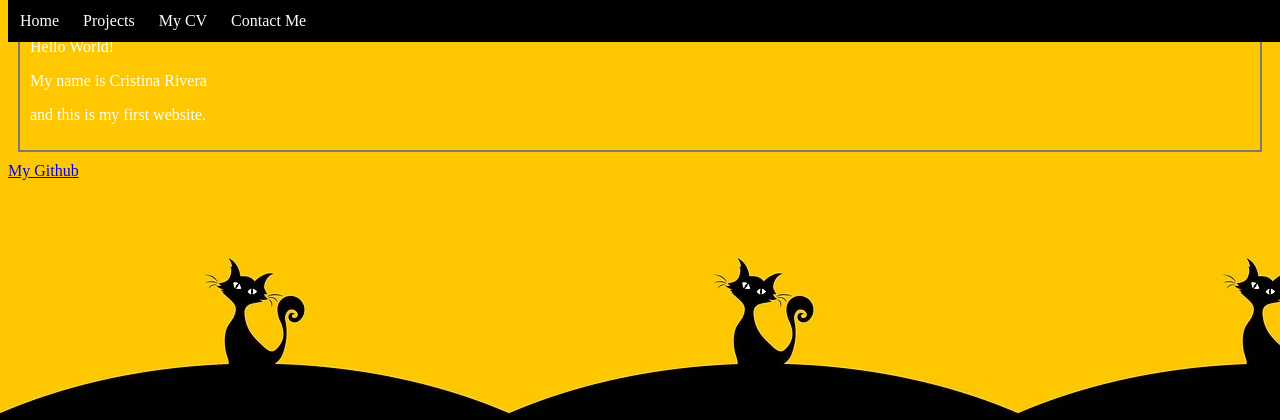
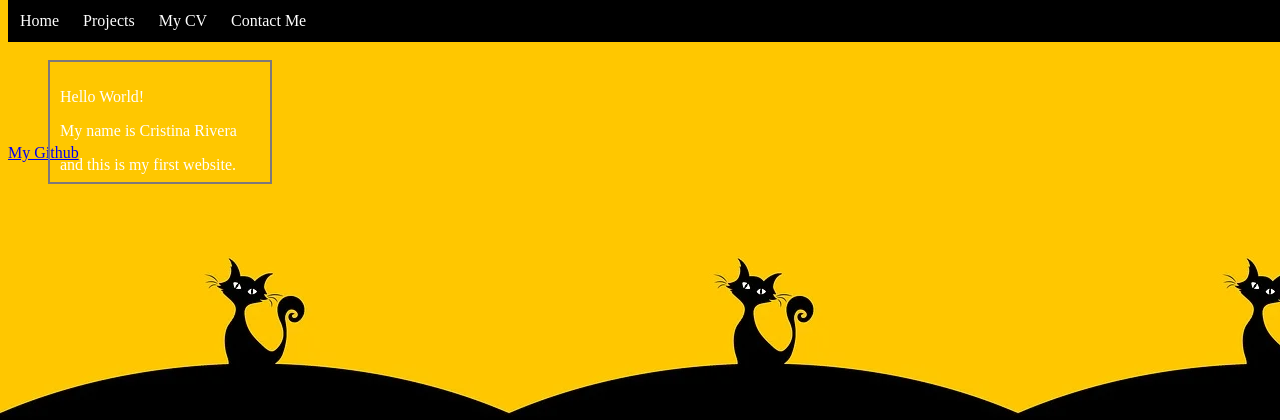
Before and after one commit to CristinaRiveraV/CristinaRiveraV.github.io, a PHP site: page / in a window 1280 px wide. Shown: the top 420 px of the page. Run offline with PHP 8.4, Linux system fonts and the light colour scheme.

Commit message:
new file to hold html

```diff
--- a/index.html
+++ b/index.html
@@ -20,7 +20,7 @@
 <div class="menu_wrap">
 <ul>
   <li id="menu_item_home" class="menu_item"><a href="#home">Home</a></li>
-  <li id="menu_item_projects" class="menu_item"><a href="#projects">Projects</a></li>
+  <li id="menu_item_projects" class="menu_item"><a href=htm_files/projects>Projects</a></li>
   <li id="menu_item_cv" class="menu_item"><a href="#cv">My CV</a></li>
   <li id="menu_item_contact" class="menu_item"><a href="#contact">Contact Me</a></li>
 </ul>
--- a/style.css
+++ b/style.css
@@ -37,4 +37,11 @@ li a:hover {
   border: 2px solid rgb(126, 121, 121);
   margin: 10px;
   padding: 10px;
+
+  width: 200px;
+  height: 100px;
+
+  position: relative;
+  left: 30px;
+  top: 50px;
 }
```
Also changed, not shown: htm_files/projects.html (added).
